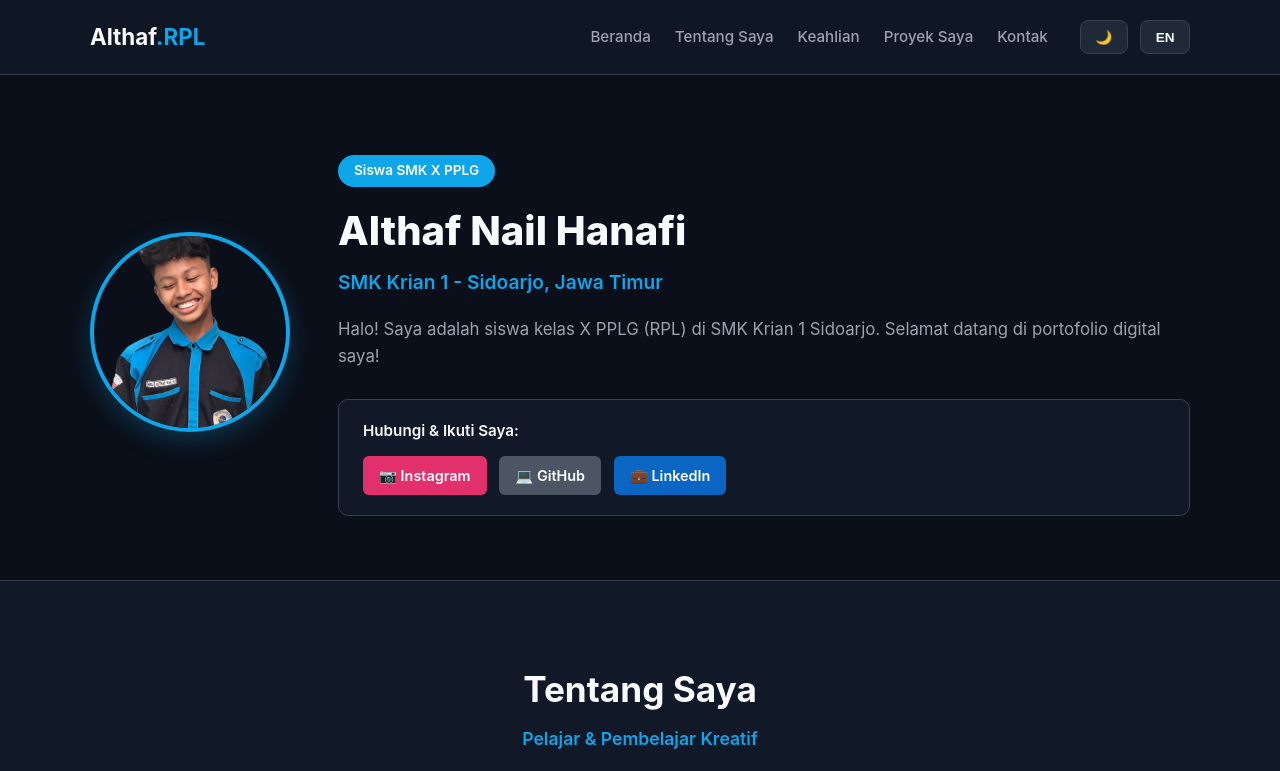
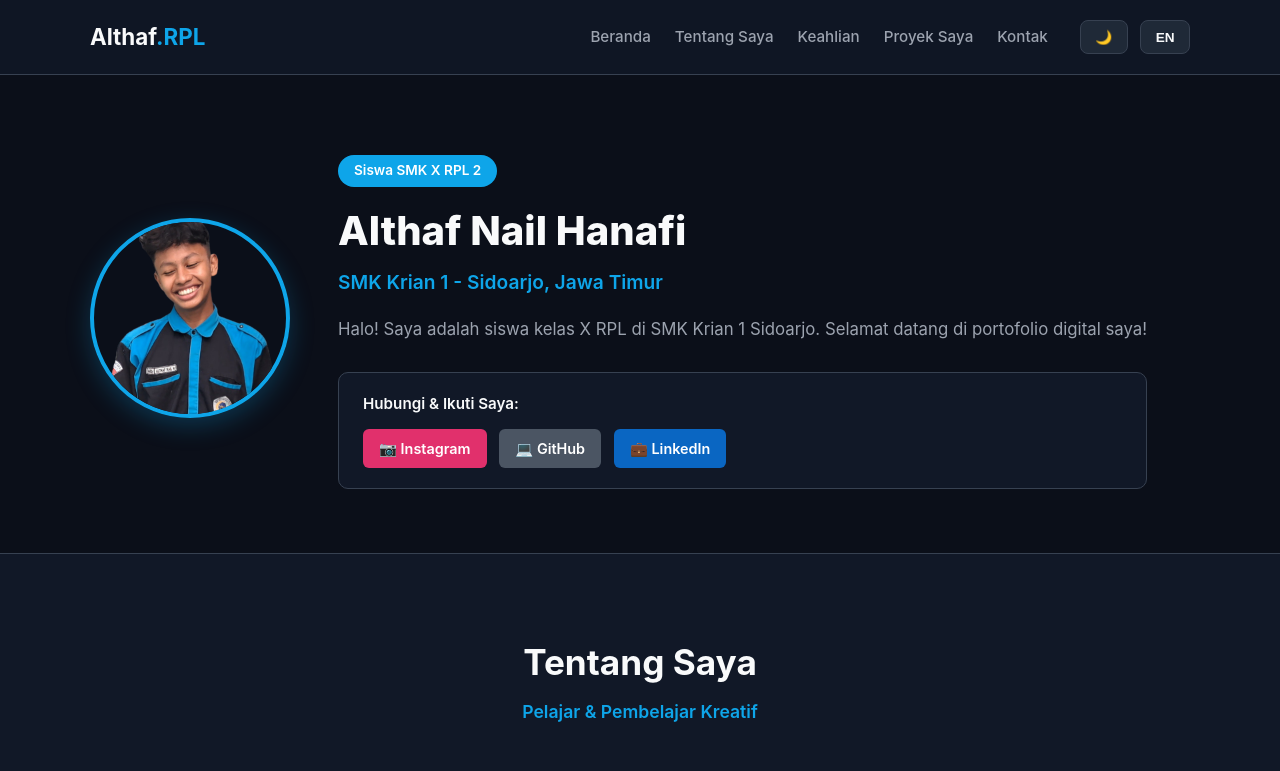
Before and after one commit to AlthafNailHanafi/althaf_portofolio, a plain HTML site: page index.html in a window 1280 px wide. Shown: the top 771 px of the page. Drawn offline with Linux system fonts and the light colour scheme.

Commit message:
Update student status and school information

```diff
--- a/index.html
+++ b/index.html
@@ -61,12 +61,13 @@
                 </div>
 
                 <div class="teks-tentang">
-                    <span class="lencana-status" data-id="Siswa SMK X PPLG" data-en="Student X PPLG">Siswa SMK X PPLG</span>
+                    <span class="lencana-status" data-id="Siswa SMK X RPL 2" data-en="Student X RPL">Siswa SMK X RPL</span>
                     <h1 class="nama-lengkap">Althaf Nail Hanafi</h1>
-                    <h2 class="nama-sekolah">SMK Krian 1 - Sidoarjo, Jawa Timur</h2>
+                    <h2 class="nama-sekolah">SMK Krian 1 - Sidoarjo, <span data-id="Jawa Timur" data-en="East Java">Jawa Timur</span></h2>
 
-                    <p class="deskripsi-diri" data-id="Halo! Saya adalah siswa kelas X PPLG (RPL) di SMK Krian 1 Sidoarjo. Selamat datang di portofolio digital saya!" data-en="Hello! I am a 10th-grade Software Engineering student at SMK Krian 1 Sidoarjo. Welcome to my digital portfolio!">
-                        Halo! Saya adalah siswa kelas X PPLG (RPL) di SMK Krian 1 Sidoarjo. Selamat datang di portofolio digital saya!
+
+                    <p class="deskripsi-diri" data-id="Halo! Saya adalah siswa kelas X RPL di SMK Krian 1 Sidoarjo. Selamat datang di portofolio digital saya!" data-en="Hello! I am a 10th-grade Software Engineering student at SMK Krian 1 Sidoarjo. Welcome to my digital portfolio!">
+                        Halo! Saya adalah siswa kelas X RPL di SMK Krian 1 Sidoarjo. Selamat datang di portofolio digital saya!
                     </p>
 
                     <!-- Sosial Media -->
@@ -262,7 +263,7 @@
     <!-- Footer -->
     <footer class="kaki-halaman">
         <div class="wadah-konten isi-kaki">
-            <p>&copy; 2026 Althaf Nail Hanafi - SMK Krian 1 Sidoarjo (PPLG)</p>
+            <p>&copy; 2026 Althaf Nail Hanafi - SMK Krian 1 Sidoarjo (RPL)</p>
             <p class="email-footer">Email: althafnailhanafi13@gmail.com</p>
         </div>
     </footer>
```
